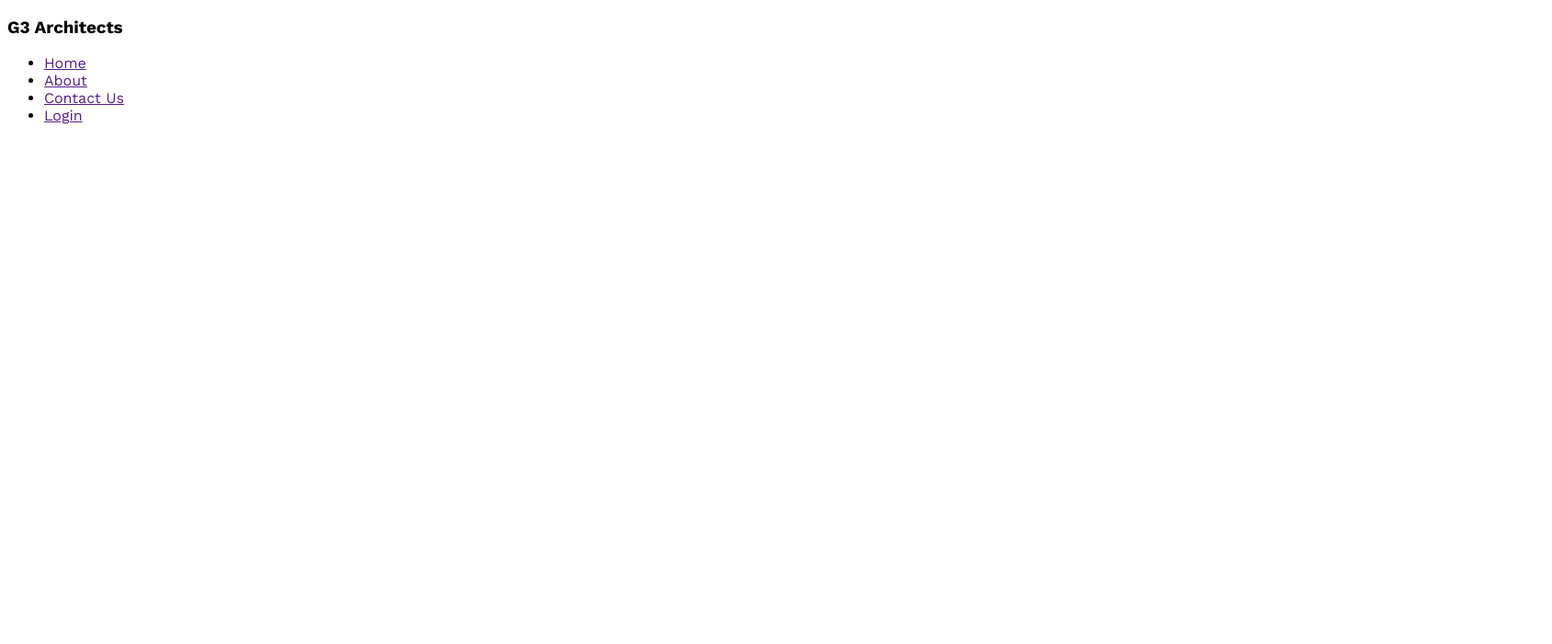
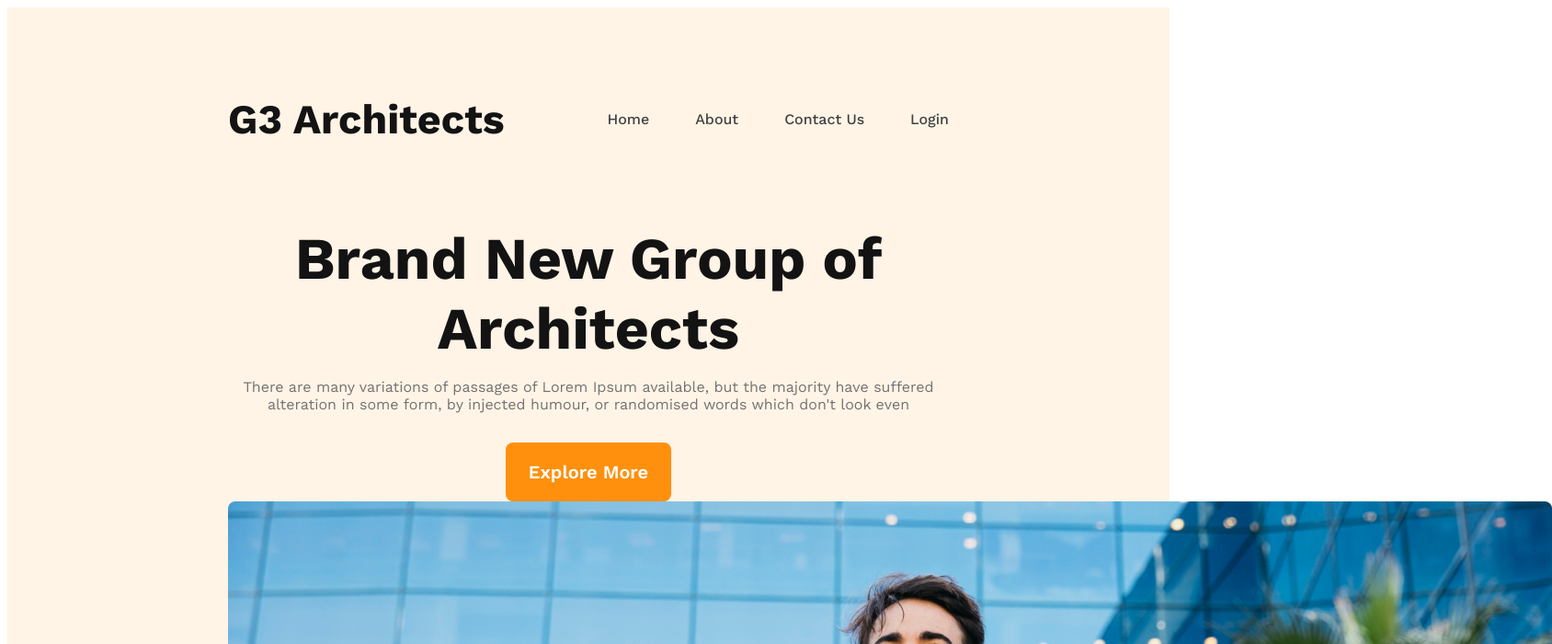
Before and after one commit to Rafi-17/g3-architech-website, a plain HTML site: page index.html in a window 1280 px wide. Shown: the top 700 px of the page at 92% size, 1688 px wide, since content can reach past the window. Drawn offline with nearby package versions, Linux system fonts and the light colour scheme.

Commit message:
banner content added

```diff
--- a/index.html
+++ b/index.html
@@ -1,20 +1,34 @@
 <!DOCTYPE html>
 <html lang="en">
+
 <head>
     <meta charset="UTF-8">
     <meta name="viewport" content="width=device-width, initial-scale=1.0">
-    <title>Document</title>
+    <title>G3 Architect Website</title>
     <link rel="stylesheet" href="styles/architect.css">
 </head>
+
 <body>
     <header>
-        <h3>G3 Architects</h3>
+        <nav>
+            <h3 class="nav-title">G3 Architects</h3>
             <ul>
                 <li><a href="">Home</a></li>
                 <li><a href="">About</a></li>
                 <li><a href="">Contact Us</a></li>
                 <li><a href="">Login</a></li>
             </ul>
+        </nav>
+        <div class="banner">
+            <div class="banner-content">
+                <h1 class="banner-title">Brand New Group of Architects</h1>
+                <p class="banner-description">There are many variations of passages of Lorem Ipsum available, but the
+                    majority have suffered alteration in some form, by injected humour, or randomised words which don't
+                    look even</p>
+                <button class="btn-primary">Explore More</button>
+            </div>
+            <img src="images/banner.png" alt="">
+        </div>
     </header>
     <main>
 
@@ -23,4 +37,5 @@
 
     </footer>
 </body>
+
 </html>
--- a/styles/architect.css
+++ b/styles/architect.css
@@ -1,8 +1,98 @@
 /* work sans font */
 @import url('https://fonts.googleapis.com/css2?family=Lato:wght@400;700&family=Open+Sans:wght@400;700;800&family=Roboto&family=Work+Sans:wght@400;500;600;700;800&display=swap');
+
 * {
     font-family: 'Lato', sans-serif;
     font-family: 'Open Sans', sans-serif;
     font-family: 'Roboto', sans-serif;
     font-family: 'Work Sans', sans-serif;
 }
+
+/* Shared styles */
+.btn-primary {
+    border-radius: 8px;
+    background: #FF900E;
+    padding: 20px 25px;
+    color: #FFF;
+    text-align: center;
+    font-size: 1.25rem;
+    font-weight: 600;
+    border: none;
+}
+
+/* header styles */
+header {
+    background: rgba(255, 144, 14, 0.10);
+    padding: 50px 240px;
+}
+
+.nav-title {
+    font-size: 2.8rem;
+    font-weight: 700;
+    color: #131313;
+}
+
+nav {
+    display: flex;
+    justify-content: space-between;
+    align-items: center;
+}
+
+ul {
+    /* border: 2px solid red; */
+    display: flex;
+    gap: 50px;
+}
+
+ul a {
+    text-decoration: none;
+    color: #424242;
+}
+
+nav ul li {
+    list-style: none;
+    font-size: 1rem;
+    font-weight: 500;
+}
+
+/* Banner styles */
+.banner-content {
+    /* border: 2px solid red; */
+    max-width: 800px;
+    text-align: center;
+    margin: 0 auto;
+}
+
+.banner-title {
+    color: #131313;
+    font-size: 4rem;
+    font-weight: 700;
+    margin-bottom: 10px;
+}
+
+.banner-description {
+    color: #727272;
+    font-weight: 400;
+    margin-bottom: 32px;
+}
+
+
+
+
+/* Responsive */
+/* Mobile */
+@media screen and (max-width: 576px) {
+    header {
+        padding: 10px;
+    }
+
+    nav {
+        flex-direction: column;
+        text-align: center;
+    }
+
+    ul {
+        gap: 30px;
+    }
+
+}
```
Lines whose indentation alone changed are shown as unchanged.
